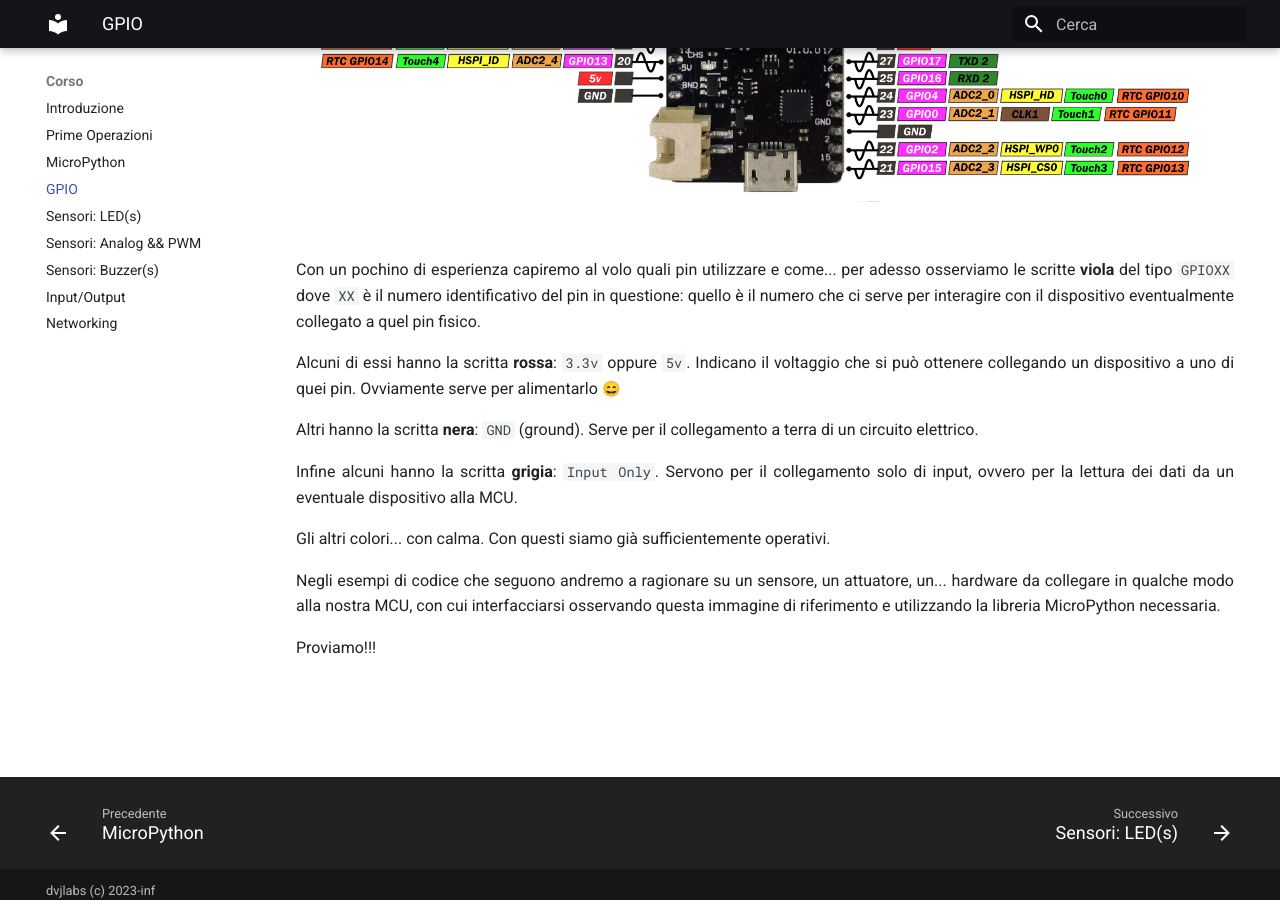
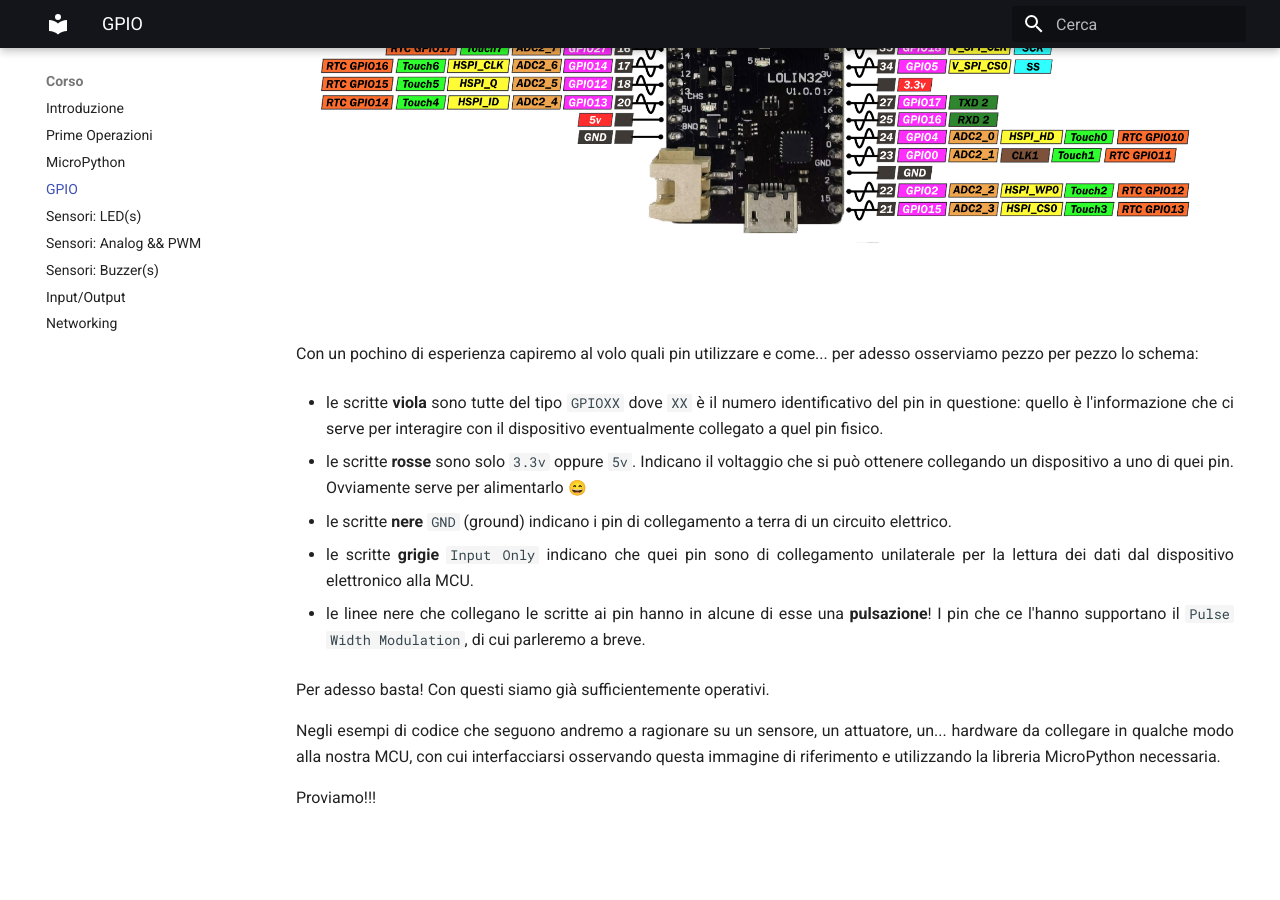
Before and after one commit to dvjlabs/esp32_course, an MkDocs documentation site: the page built from docs/corso/03_GPIO.md, in a window 1280 px wide and 900 px high, scrolled down 717 px. Built offline with MkDocs 1.6.1 and Material for MkDocs 9.7.7, drawn with Linux system fonts in a browser that asks for light colours; emoji names are drawn with the system emoji font.

Commit message:
some cleanup and fixes

```diff
--- a/docs/corso/03_GPIO.md
+++ b/docs/corso/03_GPIO.md
@@ -10,21 +10,29 @@
 
 Prima di tutto il sistema di pin ha un ruolo e una numerazione, come vediamo nella figura sottostante
 
+<br>
+
 ![GPIO pinout](images/ESP32-WROOM-32-LOIN32-pinout.png)
 
-Con un pochino di esperienza capiremo al volo quali pin utilizzare e come... per adesso osserviamo le scritte **viola** del tipo `GPIOXX` dove `XX`
-è il numero identificativo del pin in questione: quello è il numero che ci serve per interagire con il dispositivo eventualmente collegato
-a quel pin fisico.
+<br>
 
-Alcuni di essi hanno la scritta **rossa**: `3.3v` oppure `5v`. Indicano il voltaggio che si può ottenere collegando un dispositivo a uno di quei pin.
-Ovviamente serve per alimentarlo :smile:
+Con un pochino di esperienza capiremo al volo quali pin utilizzare e come... per adesso osserviamo pezzo per pezzo lo schema:
 
-Altri hanno la scritta **nera**: `GND` (ground). Serve per il collegamento a terra di un circuito elettrico.
+- le scritte **viola** sono tutte del tipo `GPIOXX` dove `XX` è il numero identificativo del pin in questione: quello è l'informazione che
+  ci serve per interagire con il dispositivo eventualmente collegato a quel pin fisico.
 
-Infine alcuni hanno la scritta **grigia**: `Input Only`. Servono per il collegamento solo di input, ovvero per la lettura dei dati
-da un eventuale dispositivo alla MCU.
+- le scritte **rosse** sono solo `3.3v` oppure `5v`. Indicano il voltaggio che si può ottenere collegando un dispositivo a uno di quei pin.
+  Ovviamente serve per alimentarlo :smile:
 
-Gli altri colori... con calma. Con questi siamo già sufficientemente operativi.
+- le scritte **nere** `GND` (ground) indicano i pin di collegamento a terra di un circuito elettrico.
+
+- le scritte **grigie** `Input Only` indicano che quei pin sono di collegamento unilaterale per la lettura dei dati dal dispositivo elettronico alla MCU.
+
+- le linee nere che collegano le scritte ai pin hanno in alcune di esse una **pulsazione**! I pin che ce l'hanno supportano il `Pulse Width Modulation`,
+  di cui parleremo a breve.
+
+
+Per adesso basta! Con questi siamo già sufficientemente operativi.
 
 
 Negli esempi di codice che seguono andremo a ragionare su un sensore, un attuatore, un... hardware da collegare in qualche modo alla nostra MCU, con
```
Also changed, not shown: docs/corso/01_prime_operazioni.md (+16 -0 lines), docs/corso/02_micropython.md (+5 -4 lines).
